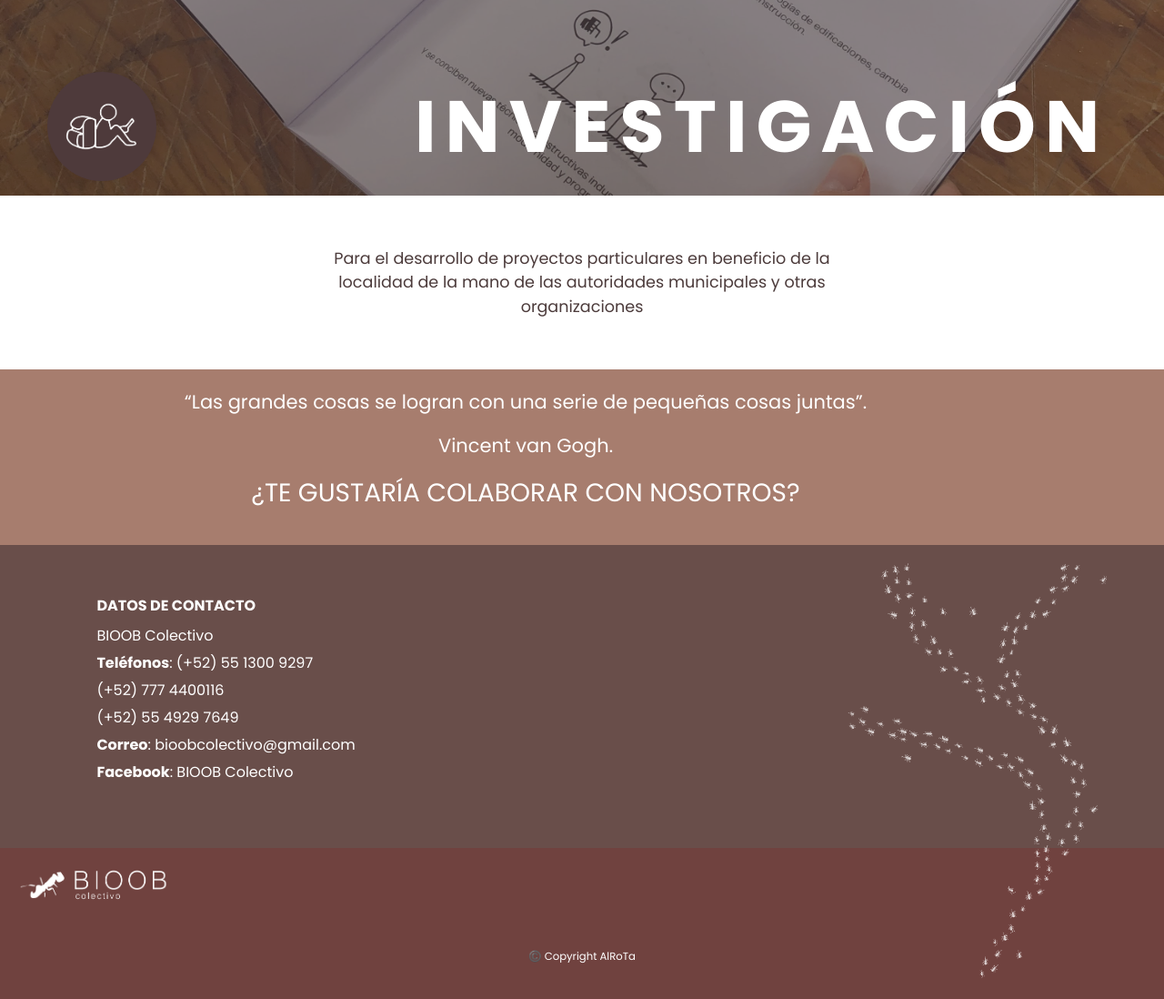
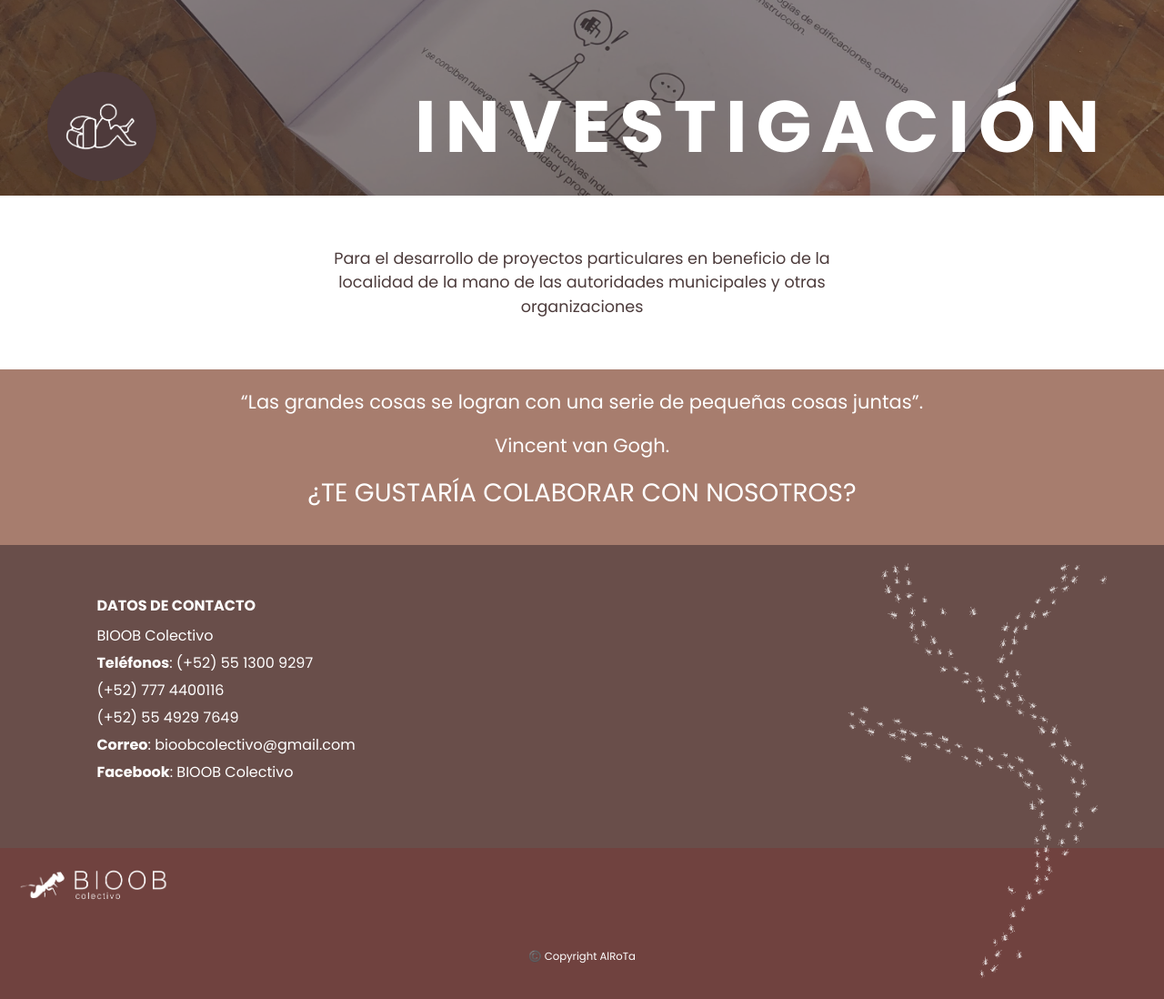
Before and after one commit to caceresnb/BIOOB-colectivo, a website: page index.html in a window 1280 px wide. Shown: the part 3741-4839 px from the top of the page at 91% size. Drawn offline with nearby package versions, Linux system fonts and the light colour scheme.

Commit message:
centrado de texto

```diff
--- a/css/styles.css
+++ b/css/styles.css
@@ -223,11 +223,9 @@ footer {
   font-size: 1.5em;
   color: white;
   text-align: center;
-  width: 90%;
 }
 .frase2 {
   font-size: 1.5em;
-  width: 90%;
   color: white;
   text-align: center;
 }
@@ -235,7 +233,6 @@ footer {
   font-size: 2em;
   color: white;
   text-align: center;
-  width: 90%;
 }
 .footer2 {
   padding: 60px;
```
